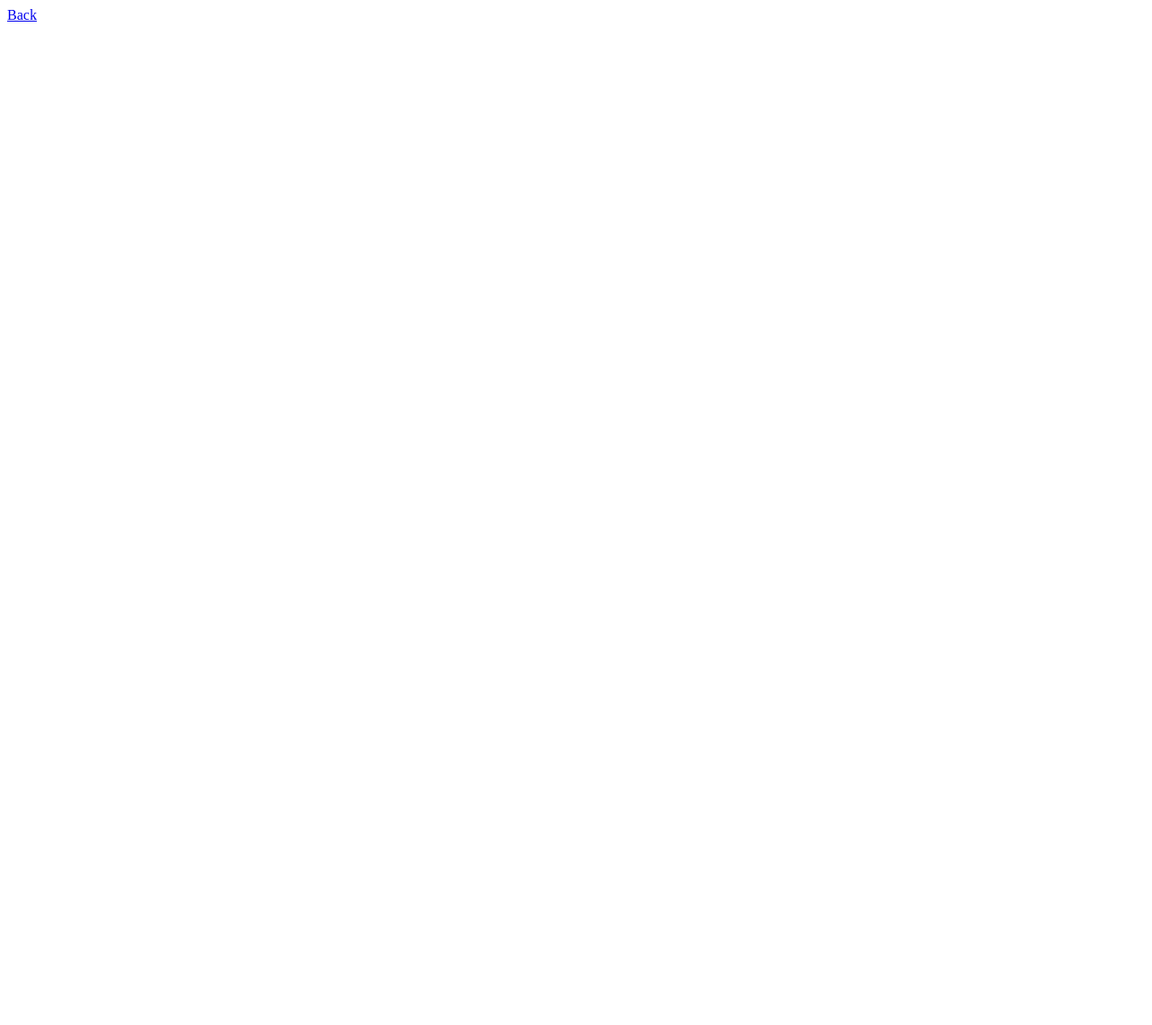
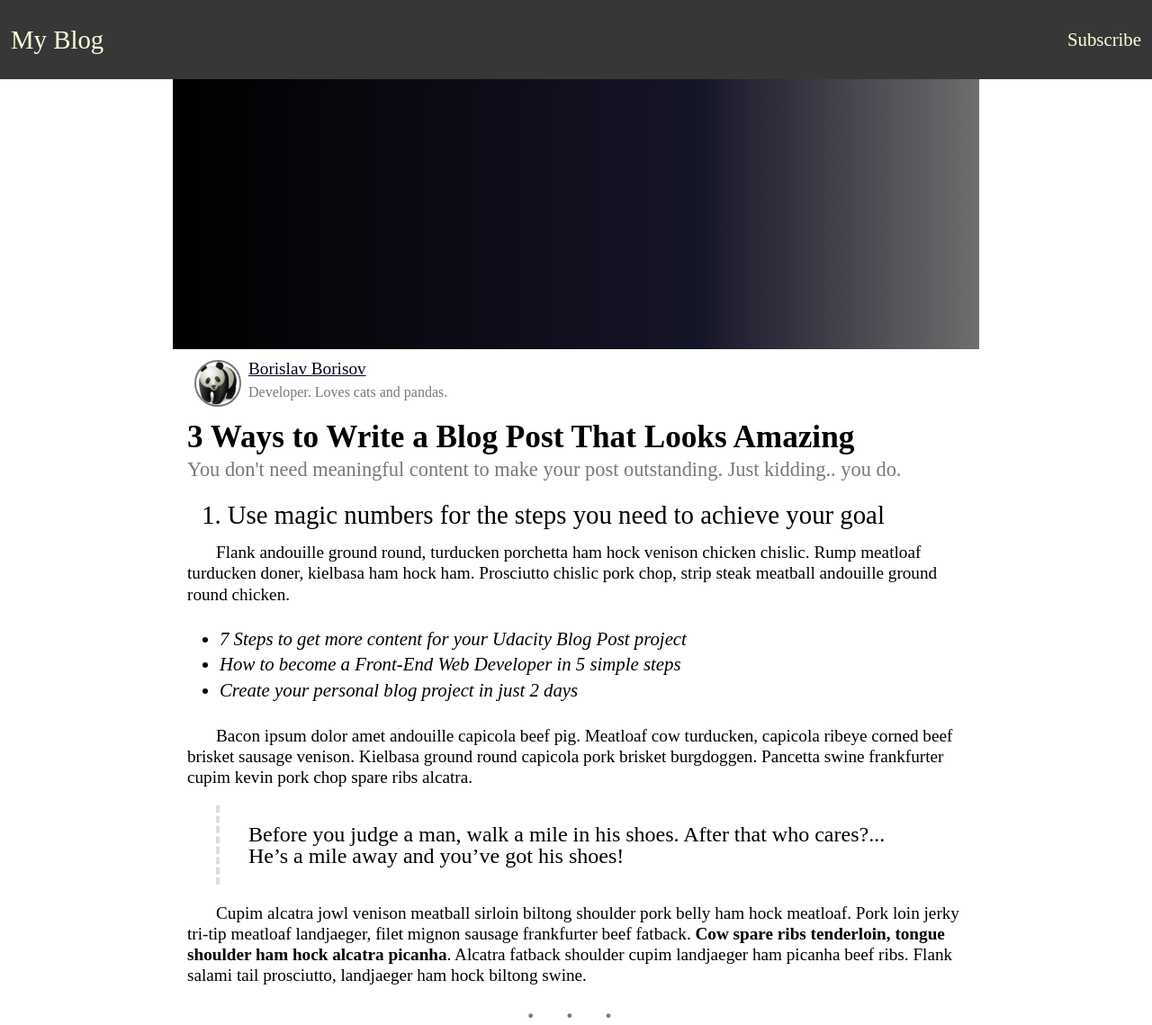
Before and after one commit to GGcNeaR/udacity-fed-nano-blog, a plain HTML site: page post.html in a window 1280 px wide. Shown: the top 1139 px of the page at 90% size. Before the commit the page ends 800 px from the top, so only its background shows below. Drawn offline with Linux system fonts and the light colour scheme.

Commit message:
add blog post detail

```diff
--- a/css/post.css
+++ b/css/post.css
@@ -0,0 +1,30 @@
+@import 'shared/reset.css';
+@import 'shared/default.css';
+@import 'shared/navbar.css';
+@import 'shared/footer.css';
+
+@import 'shared/panel.css';
+
+@import 'shared/article.css';
+
+body {
+    display: grid;
+    min-height: 100vh;
+    grid-template-rows: auto 1fr auto;
+}
+
+.main-content {
+    justify-self: center;
+}
+
+@media (min-width: 600px) {
+    .main-content {
+        max-width: 90vw;
+    }
+}
+
+@media (min-width: 900px) {
+    .main-content {
+        max-width: 70vw;
+    }
+}
--- /dev/null
+++ b/css/shared/article.css
@@ -0,0 +1,137 @@
+article .cover {
+    height: 300px;
+
+    background: rgb(0,0,0);
+    background: linear-gradient(90deg, rgba(0,0,0,1) 0%, rgba(21,21,40,1) 65%, rgba(110,110,110,1) 100%);
+}
+
+article .author-info,
+article h1,
+article h2,
+article h3,
+article ul,
+article figure,
+article p {
+    padding: 4px 16px;
+}
+
+article section {
+    margin: 16px 0;
+}
+
+article section::after {
+    display: block;
+    content: '. . .';
+    text-align: center;
+    font-size: 1.8em;
+    font-weight: 900;
+    letter-spacing: 0.5em;
+    color: #7a7878;
+}
+
+article figure {
+    text-align: center;
+}
+
+article img {
+    max-width: 80vw;
+}
+
+article h1 {
+    font-size: 2.2em;
+    font-weight: 600;
+}
+
+article h2 {
+    font-size: 1.8em;
+    font-weight: 500;
+    text-indent: 16px;
+}
+
+article h3 {
+    font-size: 1.4em;
+    color: #7a7878;
+}
+
+article ul {
+    margin: 12px;
+    font-size: 1.3em;
+    font-style: italic;
+}
+
+article ul li {
+    margin: 8px 24px;
+    list-style-type: disc;
+}
+
+article p {
+    font-size: 1.1em;
+    line-height: 1.2em;
+    text-indent: 32px;
+    margin: 8px 0;
+}
+
+.author-info {
+    display: grid;
+    grid-template-areas:
+        'a n'
+        'a b';
+        align-items: center;
+        justify-content: flex-start;
+}
+
+.author-info .profile-picture {
+    grid-area: a;
+    width: 48px;
+    height: 48px;
+    margin: 8px;
+    border-radius: 50px;
+    border: 2px #7a7878 solid;
+}
+
+.author-info .author-name {
+    grid-area: n;
+    font-size: 1.2em;
+    color: #002;
+}
+
+.author-info .author-bio {
+    grid-area: b;
+    align-self: flex-start;
+    color: #7a7878;
+}
+
+article blockquote {
+    margin: 16px 48px;
+    padding: 20px 20px 20px 32px;
+    border-left: 4px dashed #ddd;
+    font-size: 1.5em;
+}
+
+.social-links .facebook {
+    background-color: #3b5998;
+    color: #fff;
+}
+
+.social-links .twitter {
+    background-color: #00acee;
+    color: #fff;
+}
+
+.social-links .linkedin {
+    background-color: #0e76a8;
+    color: #fff;
+}
+
+@media (min-width: 900px) {
+    article p {
+        font-size: 1.2em;
+    }
+
+    .social-links .btn-group {
+        flex-direction: row;
+    }
+    .social-links button {
+        flex-grow: 1;
+    }
+}
--- a/css/shared/default.css
+++ b/css/shared/default.css
@@ -1,3 +1,15 @@
 body {
     font-size: 16px;
 }
+
+strong {
+    font-weight: 900;
+}
+
+em {
+    font-style: italic;
+}
+
+button {
+    cursor: pointer;
+}
--- a/css/shared/panel.css
+++ b/css/shared/panel.css
@@ -27,3 +27,14 @@
     align-self: center;
     border-radius: 50px;
 }
+
+.panel .btn-group {
+    display: flex;
+    flex-direction: column;
+}
+
+.panel button {
+    margin: 4px 0;
+    padding: 8px 4px;
+    font-size: 1.1em;
+}
--- a/post.html
+++ b/post.html
@@ -3,9 +3,75 @@
 <head>
     <meta charset="UTF-8">
     <meta name="viewport" content="width=device-width, initial-scale=1.0">
-    <title>Post Detail</title>
+    <title>My Personal Blog</title>
+
+    <link rel="stylesheet" href="css/post.css">
 </head>
 <body>
-    <a href="/index.html">Back</a>
+    <nav class="navbar">
+        <ul>
+            <li>
+                <a href="index.html" class="brand-name">My Blog</a>
+            </li>
+            <li class="navbar-item-right">
+                <a href="#">Subscribe</a>
+            </li>
+        </ul>
+    </nav>
+
+    <div class="main-content">
+        <article>
+            <div class="cover"></div>
+            <div class="author-info">
+                <img class="profile-picture" src="img/profile.png" alt="Profile Picture">
+                <a class="author-name" href="https://www.facebook.com/profile.php?id=100000595642180" rel="author" target="_blank">Borislav Borisov</a>
+                <div class="author-bio">Developer. Loves cats and pandas.</div>
+            </div>
+            <h1>3 Ways to Write a Blog Post That Looks Amazing</h1>
+            <h3>You don't need meaningful content to make your post outstanding. Just kidding.. you do.</h3>
+            <section>
+                <h2>1. Use magic numbers for the steps you need to achieve your goal</h2>
+                <p>Flank andouille ground round, turducken porchetta ham hock venison chicken chislic. Rump meatloaf turducken doner, kielbasa ham hock ham. Prosciutto chislic pork chop, strip steak meatball andouille ground round chicken.</p>
+                <ul>
+                    <li>7 Steps to get more content for your Udacity Blog Post project</li>
+                    <li>How to become a Front-End Web Developer in 5 simple steps</li>
+                    <li>Create your personal blog project in just 2 days</li>
+                </ul>
+                <p>Bacon ipsum dolor amet andouille capicola beef pig. Meatloaf cow turducken, capicola ribeye corned beef brisket sausage venison. Kielbasa ground round capicola pork brisket burgdoggen. Pancetta swine frankfurter cupim kevin pork chop spare ribs alcatra.</p>
+                <blockquote>Before you judge a man, walk a mile in his shoes. After that who cares?... He’s a mile away and you’ve got his shoes!</blockquote>
+                <p>Cupim alcatra jowl venison meatball sirloin biltong shoulder pork belly ham hock meatloaf. Pork loin jerky tri-tip meatloaf landjaeger, filet mignon sausage frankfurter beef fatback. <strong>Cow spare ribs tenderloin, tongue shoulder ham hock alcatra picanha</strong>. Alcatra fatback shoulder cupim landjaeger ham picanha beef ribs. Flank salami tail prosciutto, landjaeger ham hock biltong swine.</p>
+            </section>
+            <section>
+                <h2>2. Format sections and have enough white space</h2>
+                <p>Pastrami fatback shankle salami picanha. Pig pork chop flank salami turkey tenderloin. Short loin pork chop flank turducken chuck tenderloin beef ribs tail buffalo beef ham alcatra kielbasa biltong. Pork loin swine tenderloin corned beef pastrami. <em>Flank tongue buffalo venison chicken pig, picanha andouille hamburger pork loin.</em> Flank filet mignon fatback brisket pork ball tip chicken. Bacon brisket corned beef, pork landjaeger ball tip salami ribeye shank rump doner jerky pancetta filet mignon.</p>
+
+                <figure>
+                    <img src="img/cover2.jpg" alt="Some Example Image">
+                    <figcaption>An example image of my favourite anime: <em>Code Geass</em></figcaption>
+                </figure>
+
+                <p>Salami capicola drumstick, ground round corned beef meatloaf bresaola sausage hamburger. Swine frankfurter pork loin biltong doner shank. Shank tri-tip alcatra doner t-bone tail venison shankle. Beef ribs cupim turkey, fatback tenderloin tongue drumstick swine. Tenderloin picanha t-bone beef capicola cupim sirloin corned beef pork tail fatback biltong ribeye strip steak short loin.</p>
+            </section>
+            <section>
+                <h2>3. Use google to find more tips and tricks. There are enough articles on the topic already.</h2>
+                <p>Burgdoggen fatback boudin, t-bone pancetta flank landjaeger bacon drumstick spare ribs. Frankfurter pancetta cupim venison landjaeger. Bacon shank tongue, ham hock landjaeger jowl andouille pork loin capicola. Tenderloin shankle pork belly capicola, pig ground round fatback venison salami turkey chislic chicken. Frankfurter ham hock short ribs meatloaf tenderloin meatball, bacon corned beef rump pork belly short loin. Jerky tongue meatloaf, t-bone ham hock leberkas turducken sausage venison fatback tri-tip chuck chislic porchetta. Burgdoggen doner salami pancetta ham beef ribs.</p>
+            </section>
+        </article>
+        <div class="social-links panel">
+            <h2>Share</h2>
+            <div class="btn-group">
+                <button class="facebook">Facebook</button>
+                <button class="twitter">Twitter</button>
+                <button class="linkedin">LinkedIn</button>
+            </div>
+        </div>
+    </div>
+
+    <footer class="footer">
+        <ul>
+            <li>Created by Borislav Borisov</li>
+            <li class="copyright">Copyright 2020</li>
+        </ul>
+    </footer>
 </body>
 </html>
```
Also changed, not shown: index.html (+6 -6 lines).
